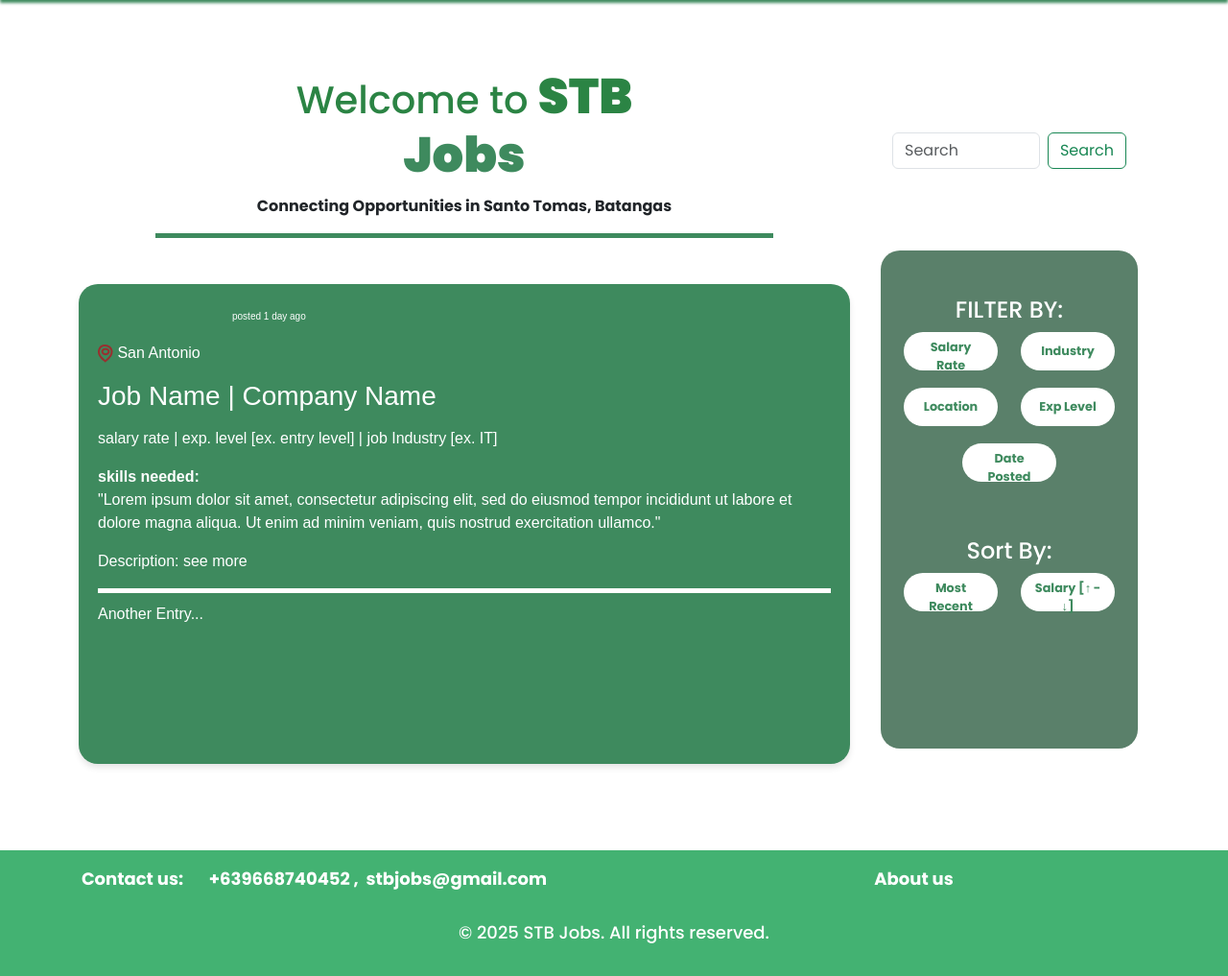
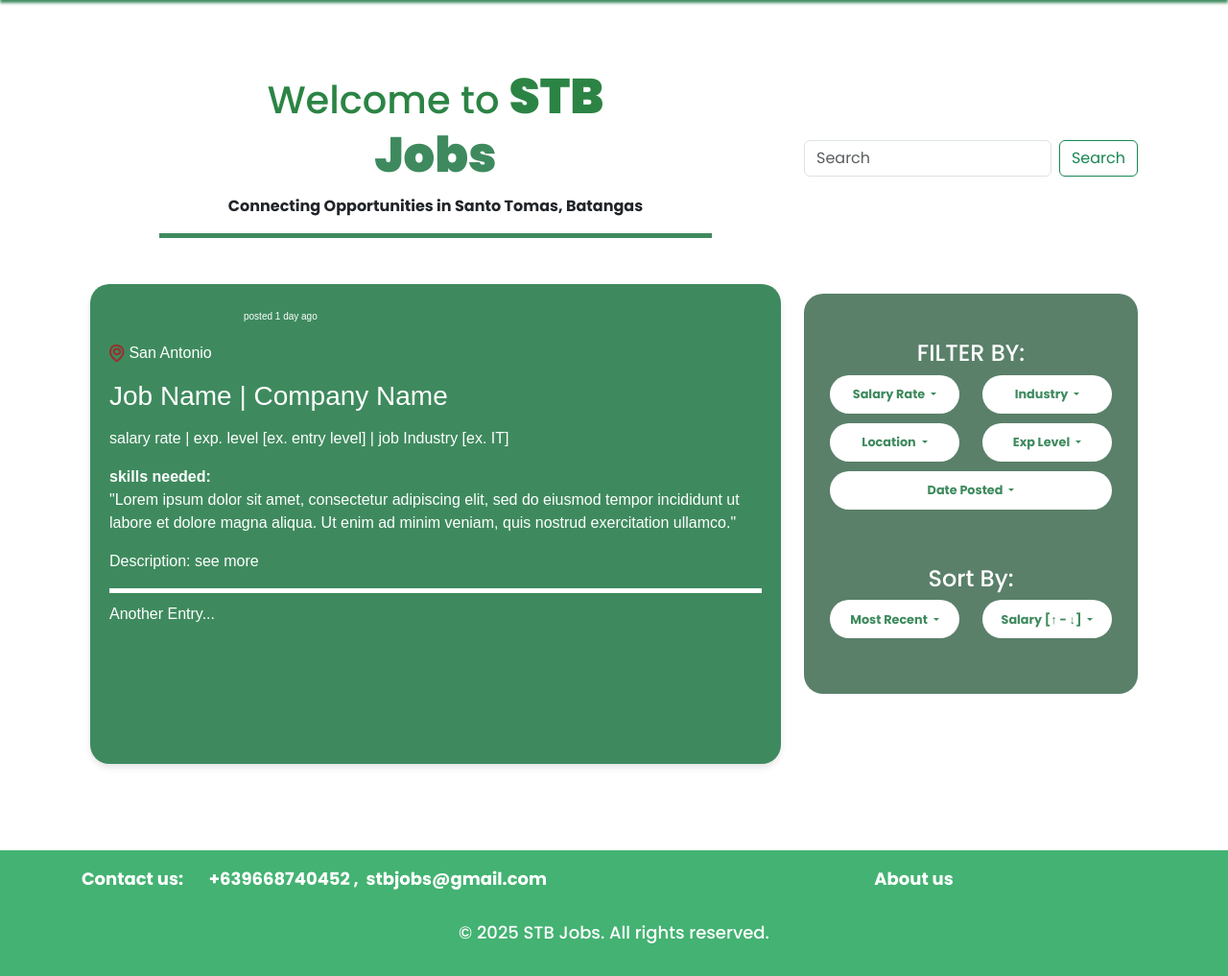
Before and after one commit to viirietym/testing.github.io, a PHP site: page /user/userJobList.php in a window 1280 px wide. Shown: the part 100-1117 px from the top of the page at 96% size. Run offline with PHP 8.4, Linux system fonts and the light colour scheme.

Commit message:
Revision for the responsiveness of the user job list section for mobile layout and convertion of button to dropdown

```diff
--- a/user/userJobList.php
+++ b/user/userJobList.php
@@ -15,8 +15,11 @@
     include("../assets/shared/navbarHome.php");
     ?>
 
-    <!-- Welcome -->
+    <!-- Container for the Row -->
     <div class="container" style="margin:150px auto 50px auto">
+        <div class="row">
+            <!-- Welcome Section (Order 1) -->
+            <div class="col-12 col-lg-8 order-1">
                 <div class="main-content">
                     <div class="welcome">
                         <h1>Welcome to <span class="stb">STB</span></h1>
@@ -26,22 +29,37 @@
                         <p>Connecting Opportunities in Santo Tomas, Batangas</p>
                     </div>
                     <div style="border-top: 5px solid #3E8A5E; width: 80%;" class="m-auto"></div>
+                </div>
+            </div>
 
-            <!-- Job section -->
-            <div class="job-section mt-5">
+            <!-- Search Bar Section (Order 2) -->
+            <div class="col-12 col-lg-4 order-2 d-flex align-items-center justify-content-center mt-3 mb-1 ">
+                <div class="search-bar-section">
+                    <form class="d-flex" role="search">
+                        <input class="form-control me-2" type="search" placeholder="Search" aria-label="Search">
+                        <button class="btn btn-outline-success" type="submit">Search</button>
+                    </form>
+                </div>
+            </div>
+
+            <!-- Job Section (Order 3) -->
+            <div class="col-12 col-lg-8 order-4 mt-5">
+                <div class="job-section">
                     <div class="job-card">
-                    <span class="posted-time mb-2" style="margin-left: 140px; font-size:10px;"> posted 1 day ago</span>
+                        <span class="posted-time mb-2" style="margin-left: 140px; font-size:10px;"> posted 1 day
+                            ago</span>
                         <p class="posted-info mt-3">
-                        <img src="../assets/image/userImage/location.png" alt="Location Icon" class="icon"> San Antonio
+                            <img src="../assets/image/userImage/location.png" alt="Location Icon" class="icon"> San
+                            Antonio
                         </p>
                         <h3 class="mt-3">Job Name | Company Name</h3>
                         <p class="job-details mt-3">
-
                             salary rate | exp. level [ex. entry level] | job Industry [ex. IT]
                         </p>
                         <div class="skills-section mt-3">
                             <p><strong>skills needed:</strong><br>
-                            "Lorem ipsum dolor sit amet, consectetur adipiscing elit, sed do eiusmod tempor incididunt
+                                "Lorem ipsum dolor sit amet, consectetur adipiscing elit, sed do eiusmod tempor
+                                incididunt
                                 ut labore et dolore magna aliqua. Ut enim ad minim veniam, quis nostrud exercitation
                                 ullamco."
                             </p>
@@ -55,54 +73,120 @@
                 </div>
             </div>
 
-        <div class="container">
-            <div class="row mb-3">
-                <div class="col-12 mt-5">
-                    <form class="d-flex" role="search">
-                        <input class="form-control me-2" type="search" placeholder="Search" aria-label="Search">
-                        <button class="btn btn-outline-success" type="submit">Search</button>
-                    </form>
-                </div>
+            <!-- Filter Section (Order 4) -->
+            <div class="col-12 col-lg-4 order-3 order-lg-4 mt-5">
+    <div class="filter-section">
         <div class="filters col-12 d-flex flex-column align-items-center py-5">
             <h4>FILTER BY:</h4>
+
+            <!-- Dropdown for Salary Rate -->
             <div class="row w-100 text-center">
-                        <div class="col-12 col-lg-6">
-                            <button class="btn btn-light w-100">Salary Rate</button>
-                        </div>
-                        <div class="col-12 col-lg-6">
-                            <button class="btn btn-light w-100">Industry</button>
+                <div class="col-4 col-lg-6 mb-2 mb-md-0 order-1 order-md-1">
+                    <div class="dropdown w-100">
+                        <button class="btn btn-light w-100 dropdown-toggle" type="button" id="dropdownSalaryRate" data-bs-toggle="dropdown" aria-expanded="false">
+                            Salary Rate
+                        </button>
+                        <ul class="dropdown-menu" aria-labelledby="dropdownSalaryRate">
+                            <li><a class="dropdown-item" href="#">Option 1</a></li>
+                            <li><a class="dropdown-item" href="#">Option 2</a></li>
+                            <li><a class="dropdown-item" href="#">Option 3</a></li>
+                        </ul>
                     </div>
                 </div>
-                    <div class="row w-100 text-center mt-2">
-                        <div class="col-12 col-lg-6">
-                            <button class="btn btn-light w-100">Location</button>
-                        </div>
-                        <div class="col-12 col-lg-6">
-                            <button class="btn btn-light w-100">Exp Level</button>
+
+                <!-- Dropdown for Industry -->
+                <div class="col-4 col-lg-6 mb-2 mb-md-0 order-2 order-md-2">
+                    <div class="dropdown w-100">
+                        <button class="btn btn-light w-100 dropdown-toggle" type="button" id="dropdownIndustry" data-bs-toggle="dropdown" aria-expanded="false">
+                            Industry
+                        </button>
+                        <ul class="dropdown-menu" aria-labelledby="dropdownIndustry">
+                            <li><a class="dropdown-item" href="#">Option 1</a></li>
+                            <li><a class="dropdown-item" href="#">Option 2</a></li>
+                            <li><a class="dropdown-item" href="#">Option 3</a></li>
+                        </ul>
                     </div>
                 </div>
-                    <div class="row w-100 text-center mt-2">
-                        <div class="col-12 col-lg-6 mx-auto">
-                        <button class="btn btn-light w-100">Date Posted</button>
+
+                <!-- Dropdown for Location -->
+                <div class="col-4 col-lg-6 order-3 order-md-3">
+                    <div class="dropdown w-100">
+                        <button class="btn btn-light w-100 dropdown-toggle" type="button" id="dropdownLocation" data-bs-toggle="dropdown" aria-expanded="false">
+                            Location
+                        </button>
+                        <ul class="dropdown-menu" aria-labelledby="dropdownLocation">
+                            <li><a class="dropdown-item" href="#">Option 1</a></li>
+                            <li><a class="dropdown-item" href="#">Option 2</a></li>
+                            <li><a class="dropdown-item" href="#">Option 3</a></li>
+                        </ul>
                     </div>
                 </div>
+
+                <!-- Dropdown for Exp Level -->
+                <div class="col-6 col-lg-6 mb-2 mb-md-0 order-4 order-md-4">
+                    <div class="dropdown w-100">
+                        <button class="btn btn-light w-100 dropdown-toggle" type="button" id="dropdownExpLevel" data-bs-toggle="dropdown" aria-expanded="false">
+                            Exp Level
+                        </button>
+                        <ul class="dropdown-menu" aria-labelledby="dropdownExpLevel">
+                            <li><a class="dropdown-item" href="#">Option 1</a></li>
+                            <li><a class="dropdown-item" href="#">Option 2</a></li>
+                            <li><a class="dropdown-item" href="#">Option 3</a></li>
+                        </ul>
+                    </div>
+                </div>
+
+                <!-- Dropdown for Date Posted -->
+                <div class="col-6 col-lg-12 mb-2 mb-md-0 order-5 order-md-6">
+                    <div class="dropdown w-100">
+                        <button class="btn btn-light w-100 dropdown-toggle" type="button" id="dropdownDatePosted" data-bs-toggle="dropdown" aria-expanded="false">
+                            Date Posted
+                        </button>
+                        <ul class="dropdown-menu" aria-labelledby="dropdownDatePosted">
+                            <li><a class="dropdown-item" href="#">Option 1</a></li>
+                            <li><a class="dropdown-item" href="#">Option 2</a></li>
+                            <li><a class="dropdown-item" href="#">Option 3</a></li>
+                        </ul>
+                    </div>
+                </div>
+            </div>
+
             <h4 class="mt-5">Sort By:</h4>
+
+            <!-- Dropdown for Most Recent and Salary -->
             <div class="row w-100 text-center">
-                        <div class="col-12 col-lg-6">
-                            <button class="btn btn-light w-100">Most Recent</button>
+                <div class="col-6 col-lg-6 mb-2 mb-md-0">
+                    <div class="dropdown w-100">
+                        <button class="btn btn-light w-100 dropdown-toggle" type="button" id="dropdownMostRecent" data-bs-toggle="dropdown" aria-expanded="false">
+                            Most Recent
+                        </button>
+                        <ul class="dropdown-menu" aria-labelledby="dropdownMostRecent">
+                            <li><a class="dropdown-item" href="#">Option 1</a></li>
+                            <li><a class="dropdown-item" href="#">Option 2</a></li>
+                            <li><a class="dropdown-item" href="#">Option 3</a></li>
+                        </ul>
                     </div>
-                        <div class="col-12 col-lg-6">
-                            <button class="btn btn-light w-100">Salary [↑ - ↓]</button>
+                </div>
+                <div class="col-6 col-lg-6">
+                    <div class="dropdown w-100">
+                        <button class="btn btn-light w-100 dropdown-toggle" type="button" id="dropdownSalary" data-bs-toggle="dropdown" aria-expanded="false">
+                            Salary [↑ - ↓]
+                        </button>
+                        <ul class="dropdown-menu" aria-labelledby="dropdownSalary">
+                            <li><a class="dropdown-item" href="#">Option 1</a></li>
+                            <li><a class="dropdown-item" href="#">Option 2</a></li>
+                            <li><a class="dropdown-item" href="#">Option 3</a></li>
+                        </ul>
+                    </div>
+                </div>
+            </div>
+
         </div>
     </div>
 </div>
 
 
-
         </div>
-        </div>
-
-
     </div>
 
     <?php
```
Lines whose indentation alone changed are shown as unchanged.
